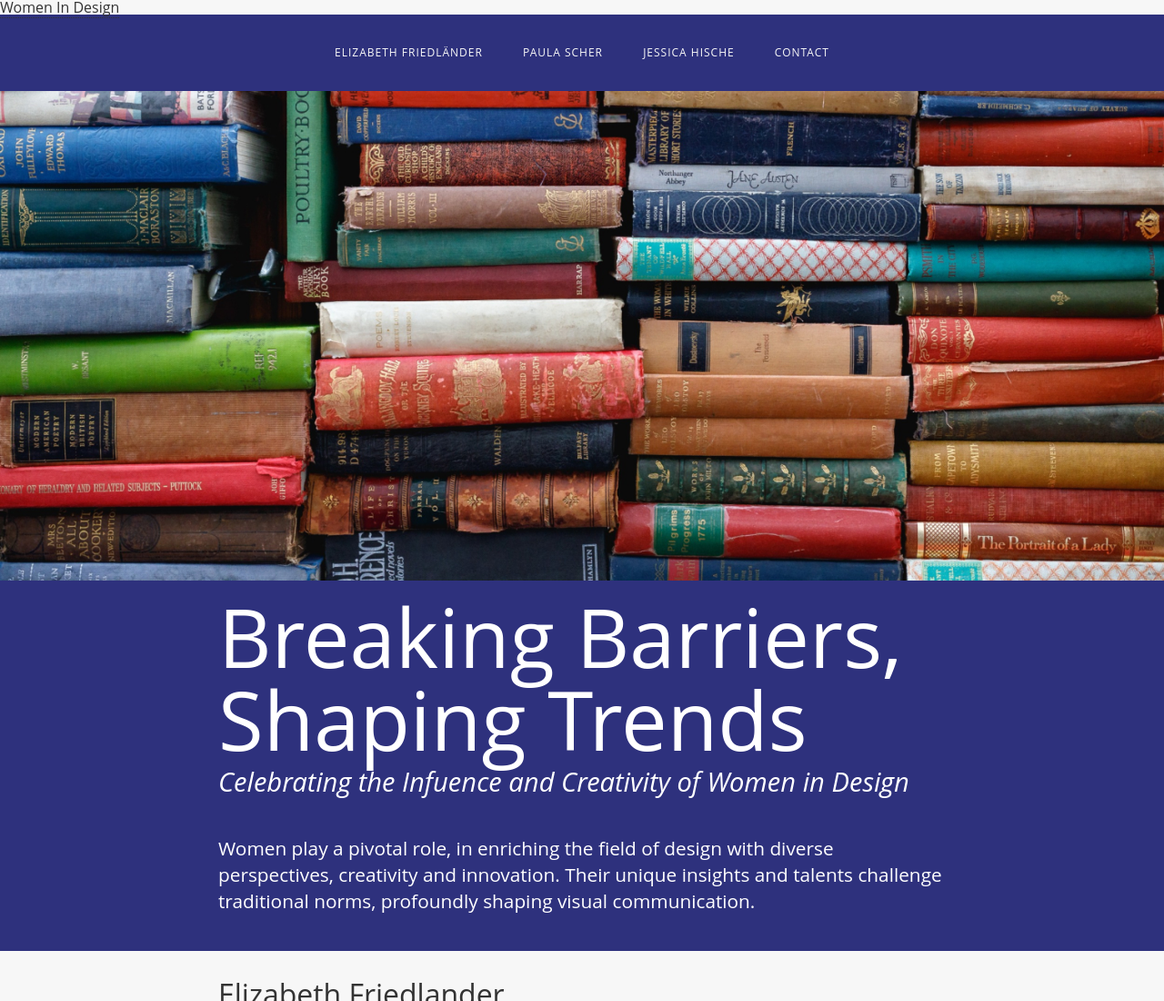
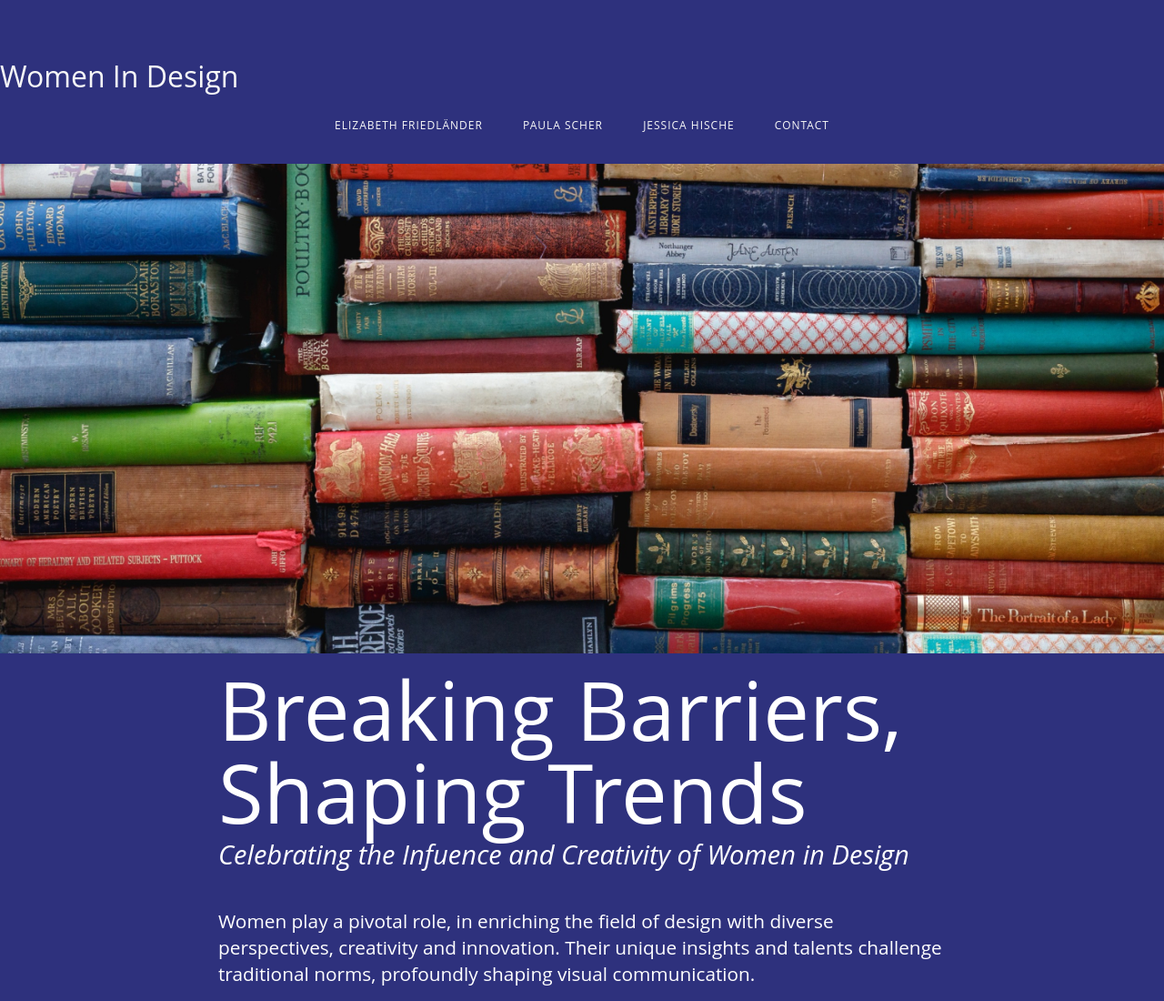
Before and after one commit to ClodaghD1/women-in-design, a plain HTML site: page index-two.html in a window 1280 px wide. Shown: the top 1100 px of the page at 91% size. Drawn offline with Linux system fonts and the light colour scheme.

Commit message:
Update index-two.html

```diff
--- a/index-two.html
+++ b/index-two.html
@@ -19,8 +19,9 @@
 </head>
 
 <body>
-    <a href="https://clodaghd1.github.io/women-in-design/">Women In Design</a>
     <nav class="blue">
+        <h3><a href="https://clodaghd1.github.io/women-in-design/">Women In Design</a></h3>
+
         <ul>
             <li><a href="#fried">Elizabeth Friedländer</a></li>
             <li><a href="#scher">Paula Scher</a></li>
```
